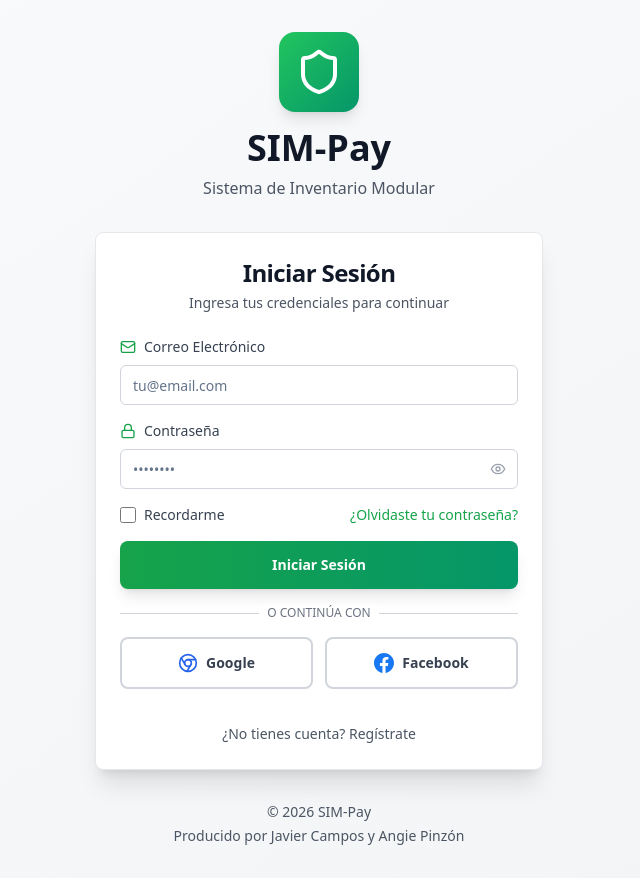
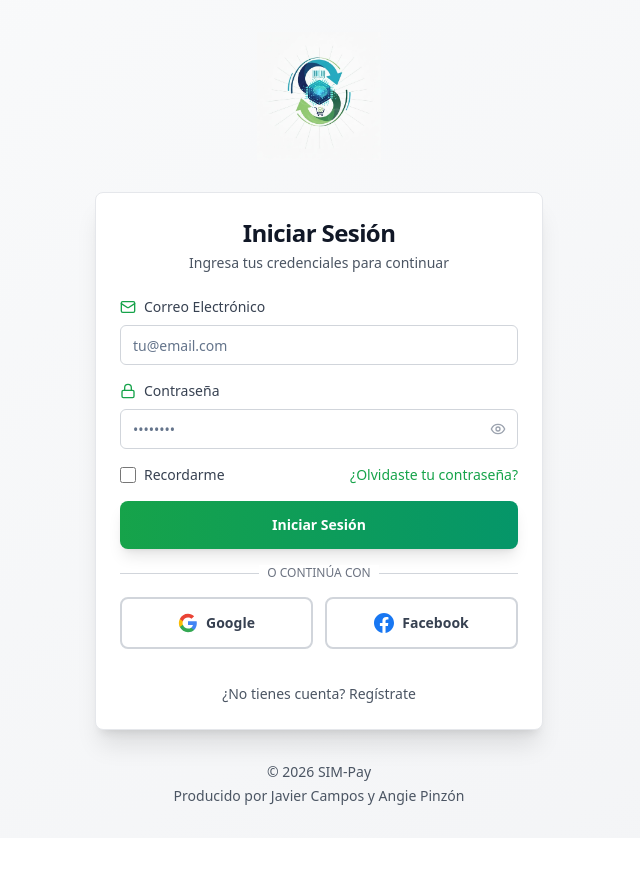
Before and after one commit to ADSOJAVIERCAMPOS/SIM-Pay, a Next.js app in the folder frontend/: page /login in a window 1280 px wide. Shown: the whole page, without its empty margins (321-961 px from the left). After the commit the page ends 838 px from the top, so only its background shows below. Built offline with nearby package versions, Linux system fonts and the light colour scheme.

Commit message:
10 cambio al 2 de diciembre

```diff
--- a/frontend/src/app/login/page.tsx
+++ b/frontend/src/app/login/page.tsx
@@ -6,7 +6,7 @@
 import { Button } from '@/components/ui/button'
 import { Input } from '@/components/ui/input'
 import { Card, CardContent, CardDescription, CardHeader, CardTitle } from '@/components/ui/card'
-import { Shield, Eye, EyeOff, Mail, Lock, User, Chrome } from 'lucide-react'
+import { Eye, EyeOff, Mail, Lock, User } from 'lucide-react'
 import { toast } from 'sonner'
 
 export default function LoginPage() {
@@ -113,12 +113,12 @@
         {/* Header */}
         <div className="text-center mb-8">
           <div className="flex justify-center mb-4">
-            <div className="bg-gradient-to-br from-green-500 to-emerald-600 p-4 rounded-2xl shadow-lg">
-              <Shield className="h-12 w-12 text-white" />
-            </div>
+            <img
+              src="/logoApp.jpeg"
+              alt="Logo"
+              className="w-32 h-32 object-contain"
+            />
           </div>
-          <h1 className="text-4xl font-bold text-gray-900 mb-2">SIM-Pay</h1>
-          <p className="text-gray-600">Sistema de Inventario Modular</p>
         </div>
 
         {/* Login/Signup Card */}
@@ -271,7 +271,12 @@
                 onClick={handleGoogleLogin}
                 className="w-full border-2 border-gray-300 hover:border-gray-400 hover:bg-gray-50 py-6 rounded-lg transition-all duration-300"
               >
-                <Chrome className="h-5 w-5 mr-2 text-blue-600" />
+                <svg className="h-5 w-5 mr-2" viewBox="0 0 24 24">
+                  <path fill="#4285F4" d="M22.56 12.25c0-.78-.07-1.53-.2-2.25H12v4.26h5.92c-.26 1.37-1.04 2.53-2.21 3.31v2.77h3.57c2.08-1.92 3.28-4.74 3.28-8.09z" />
+                  <path fill="#34A853" d="M12 23c2.97 0 5.46-.98 7.28-2.66l-3.57-2.77c-.98.66-2.23 1.06-3.71 1.06-2.86 0-5.29-1.93-6.16-4.53H2.18v2.84C3.99 20.53 7.7 23 12 23z" />
+                  <path fill="#FBBC05" d="M5.84 14.09c-.22-.66-.35-1.36-.35-2.09s.13-1.43.35-2.09V7.07H2.18C1.43 8.55 1 10.22 1 12s.43 3.45 1.18 4.93l2.85-2.22.81-.62z" />
+                  <path fill="#EA4335" d="M12 5.38c1.62 0 3.06.56 4.21 1.64l3.15-3.15C17.45 2.09 14.97 1 12 1 7.7 1 3.99 3.47 2.18 7.07l3.66 2.84c.87-2.6 3.3-4.53 6.16-4.53z" />
+                </svg>
                 <span className="font-semibold text-gray-700">Google</span>
               </Button>
 
```
